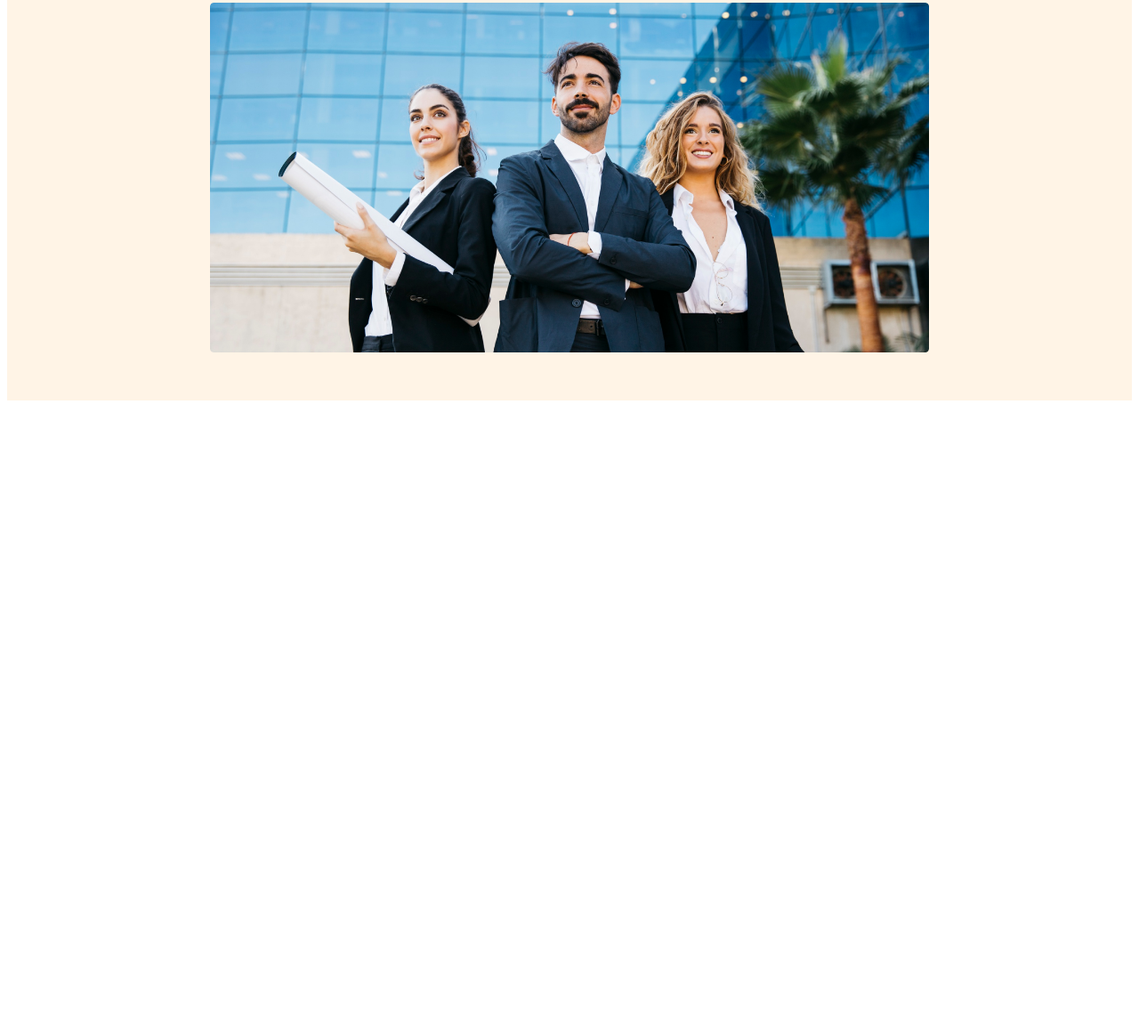
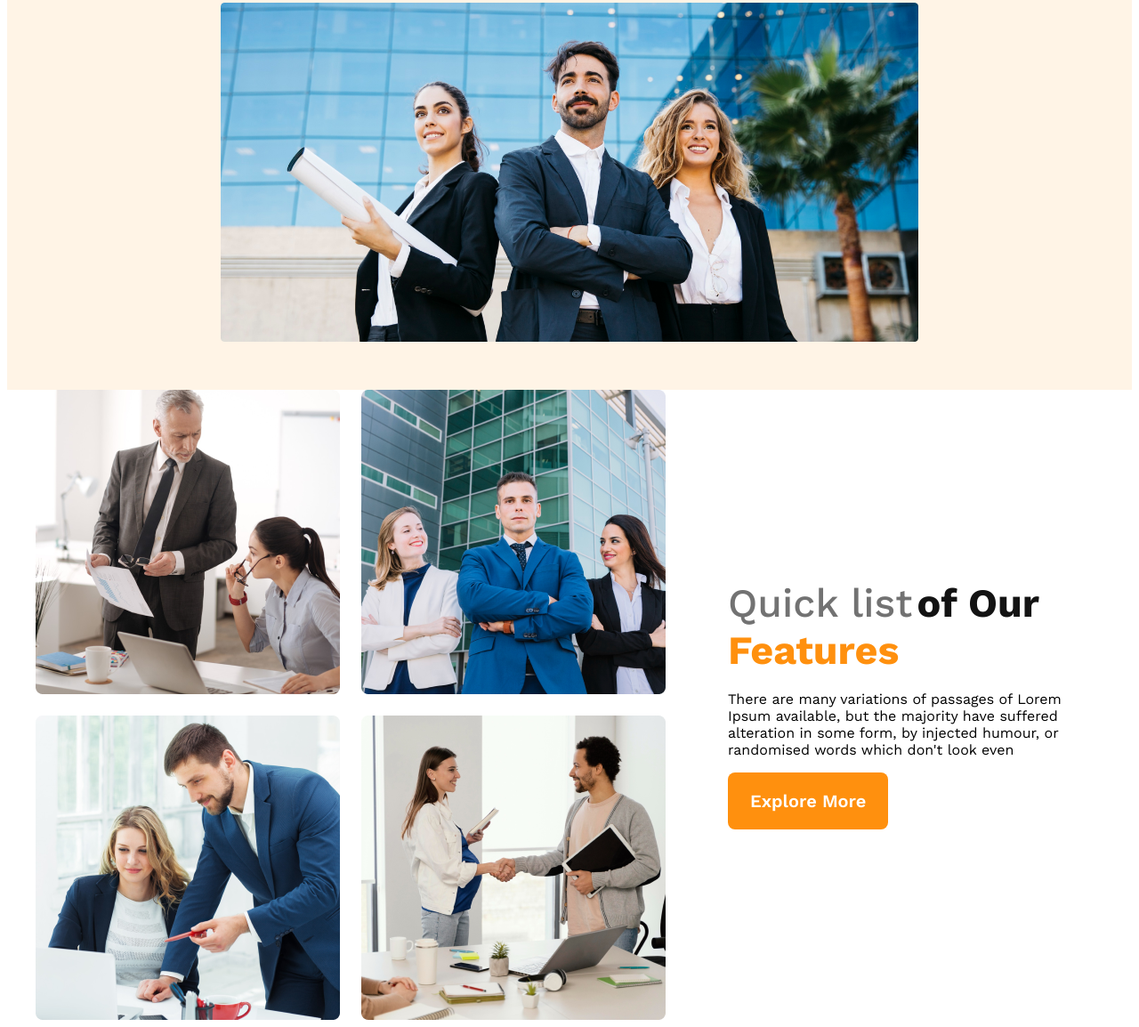
Before and after one commit to Srabosthy23/G3-Architect-Website, a plain HTML site: page index.html in a window 1280 px wide. Shown: the part 616-1770 px from the top of the page at 89% size. Before the commit the page ends 1074 px from the top, so only its background shows below. Drawn offline with nearby package versions, Linux system fonts and the light colour scheme.

Commit message:
responsive team container section added

```diff
--- a/index.html
+++ b/index.html
@@ -9,6 +9,7 @@
 </head>
 
 <body>
+    <!-- HEADER SECTION START -->
     <header>
         <nav>
             <h3 class="nav-title">G3 Architects</h3>
@@ -28,12 +29,26 @@
                     look even</p>
                 <button class="btn-primary">Explore More</button>
             </div>
-            <img src="./images/banner.png" alt="">
+                <img src="./images/banner.png" alt="">
         </div>
     </header>
+    <!-- HEADER SECTION END -->
 
     <main>
-
+        <!-- TEAMS SECTION -->
+        <section class="team-container">
+            <div class="team-img">
+                <img src="./images/team1.png" alt="">
+                <img src="./images/team2.png" alt="">
+                <img src="./images/team3.png" alt="">
+                <img src="./images/team4.png" alt="">
+            </div>
+            <div class="team-content">
+                <h3 class="team-title"><span class="quick">Quick list</span> <span class="of-our">of Our</span> <span class="text-feature">Features</span></h3>
+                <p >There are many variations of passages of Lorem Ipsum available, but the majority have suffered alteration in some form, by injected humour, or randomised words which don't look even</p>
+                <button class="btn-primary">Explore More</button>
+            </div>
+        </section>
     </main>
 
     <footer>
--- a/style/architect.css
+++ b/style/architect.css
@@ -9,7 +9,7 @@
 
 header {
     background-color: rgba(255, 144, 14, 0.10);
-    padding: 50px 228px;
+    padding: 50px 240px;
 }
 
 nav {
@@ -50,7 +50,7 @@ nav li a {
 }
 
 .banner-content {
-    max-width: 862px;
+    max-width: 860px;
     margin: 0 auto;
     text-align: center;
 }
@@ -58,7 +58,7 @@ nav li a {
 .banner-title {
     color: #131313;
     font-size: 4rem;
-    /* font-weight: 700; */
+    font-weight: 700;
 }
 
 .banner-description {
@@ -76,6 +76,46 @@ nav li a {
     margin-bottom: 20px;
 }
 
+/* MAIN SECTION STYLES */
+/* TEAM SECTION */
+main{
+    max-width: 1200px;
+    margin: 0 auto;
+}
+
+.team-container{
+    display: flex;
+    align-items: center;
+}
+
+.team-img{
+    display: grid;
+    grid-template-columns: repeat(2, 1fr);
+    gap:1.5rem;
+}
+
+.team-content{
+    margin-left: 70px;
+    margin-right: 30px;
+}
+
+.team-container .quick{
+    color: #727272;
+    font-size: 2.8rem;
+    font-weight: 500;
+}
+
+.team-container .of-our{
+    color: #131313;
+    font-size: 2.8rem;
+    font-weight: 700;
+}
+
+.team-container .text-feature{
+    color: #FF900E;
+    font-size: 2.8rem;
+    font-weight: 700;
+}
 /* RESPONSIVE MEDIA QUERIES */
 /* SMALL DEVICE */
 @media screen and (max-width: 576px) {
@@ -85,6 +125,15 @@ nav li a {
     header{
         padding: 20px;
     }
+    .team-container{
+        flex-direction: column;
+    }
+    .team-img{
+        grid-template-columns: 1fr;
+    }
+    .team-content{
+        margin: 0 20px;
+    }
 }
 
 /* MEDIUM DEVICES */
@@ -92,4 +141,7 @@ nav li a {
     header{
         padding:50px;
     }
+    .team-container{
+        flex-direction: column;
+    }
 }
```
